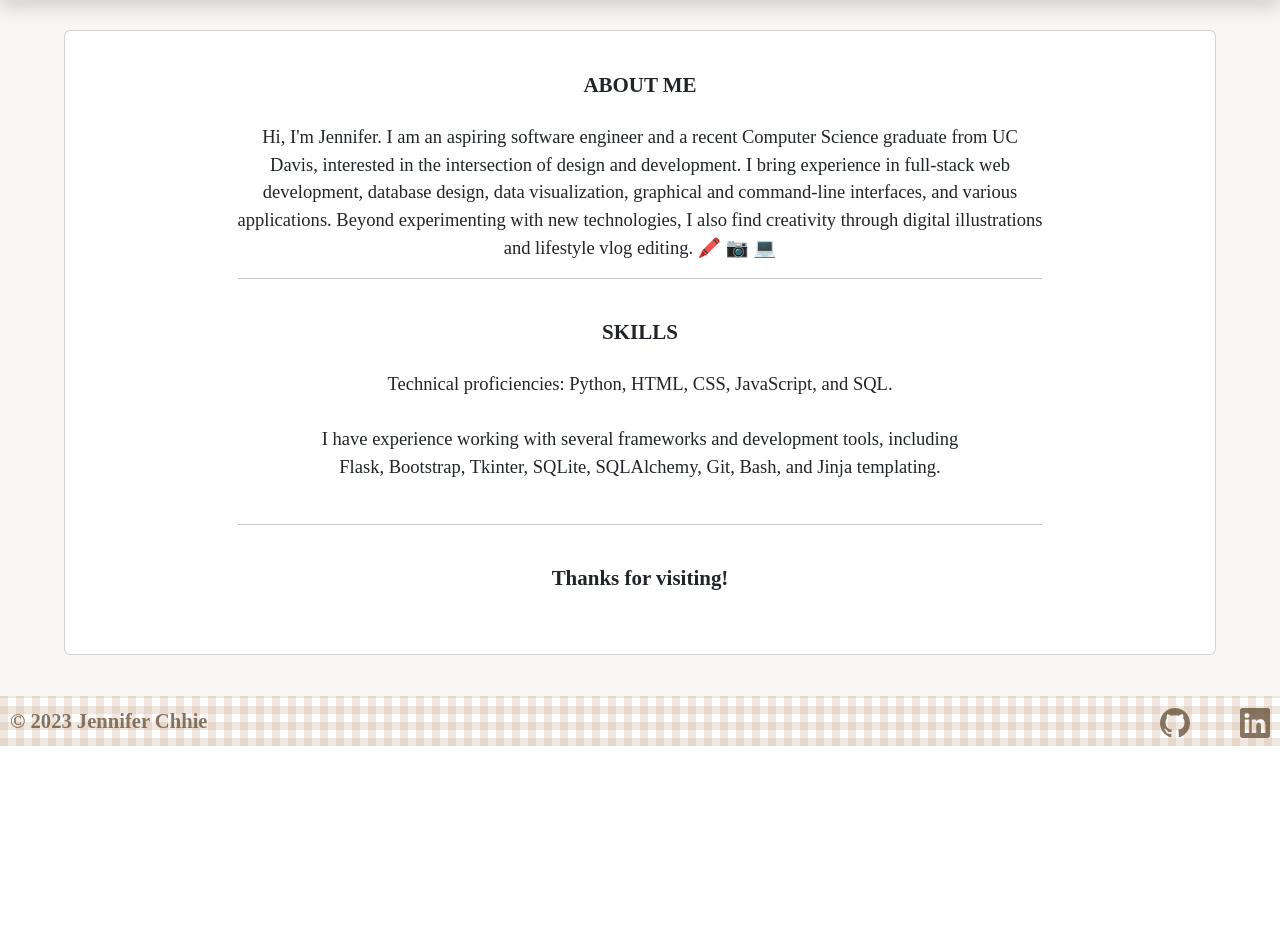
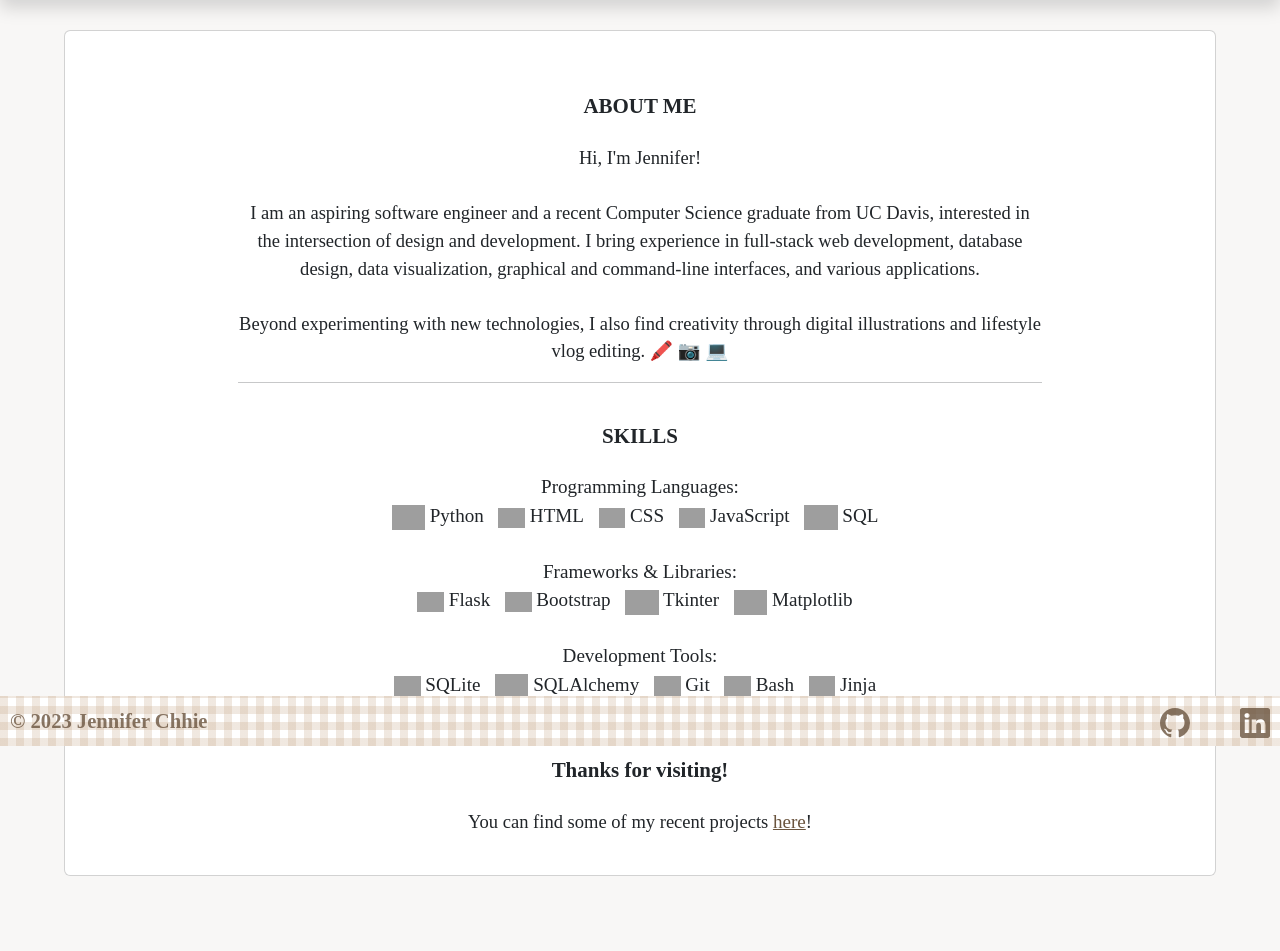
Before and after one commit to jschhie/portfolio, a Flask app: page /about in a window 1280 px wide. Shown: the part 54-1005 px from the top of the page. Before the commit the page ends 800 px from the top, so only its background shows below. Run offline with Flask 3, Linux system fonts and the light colour scheme; some web fonts are replaced; grey boxes are pictures that could not be loaded.

Commit message:
update style

```diff
--- a/website/static/style.css
+++ b/website/static/style.css
@@ -44,10 +44,6 @@ p {
     margin-bottom: 2%;
     font-size: 1.2em;
     font-weight: bolder;
-}
-
-.new-section:first-of-type {
-    margin-top: 0;
 }
 
 .about-body {
@@ -266,7 +262,8 @@ details[open] summary {
 .project-box:hover {
     border-color: rgb(106, 84, 62, 0.6);
     border-width: 1px;
-
+    box-shadow: 5px 5px 15px rgb(219, 218, 218);
+    transition: box-shadow 0.3s ease;
 }
 
 footer {
@@ -342,3 +339,8 @@ footer a, .project-title a, nav a {
     bottom: -15px;
     text-align: center;
 }
+
+.icon-tag {
+    margin-right: 10px;
+    display: inline-block;
+}
--- a/website/templates/about.html
+++ b/website/templates/about.html
@@ -9,9 +9,15 @@
 
         <div class="about-body">
             <p>
-                Hi, I'm Jennifer.
+                Hi, I'm Jennifer!
+            </p>
+            <br>
+            <p>
                 I am an aspiring software engineer and a recent Computer Science graduate from UC Davis, interested in the intersection of design and development.
                 I bring experience in full-stack web development, database design, data visualization, graphical and command-line interfaces, and various applications.
+            </p>
+            <br>
+            <p>
                 Beyond experimenting with new technologies, I also find creativity through digital illustrations and lifestyle vlog editing. 🖍️ 📷 💻 </p>
             </p>
             <hr>
@@ -23,11 +29,81 @@
         </div>
 
         <div class="about-body">
-            <p>Technical proficiencies: Python, HTML, CSS, JavaScript, and SQL.</p>
+            <div>
+                <span class="subheader">Programming Languages:</span>
+                <br>
+                <span class="icon-tag">
+                    <img src="https://www.svgrepo.com/show/314507/python.svg" height="25">
+                    Python
+                </span>
+                <span class="icon-tag">
+                    <img src="https://www.svgrepo.com/show/508839/html5-02.svg" height="20">
+                    HTML
+                </span>
+                <span class="icon-tag">
+                    <img src="https://www.svgrepo.com/show/508795/css3-02.svg" height="20">
+                    CSS
+                </span>
+                <span class="icon-tag">
+                    <img src="https://www.svgrepo.com/show/473670/javascript.svg" height="20">
+                    JavaScript
+                </span>
+                <span class="icon-tag">
+                    <img src="https://www.svgrepo.com/show/341068/sql.svg" height="25">
+                    SQL
+                </span>
+            </div>
+
             <br>
-            <p>I have experience working with several frameworks and development tools, including </p>
-            <p>Flask, Bootstrap, Tkinter, SQLite, SQLAlchemy, Git, Bash, and Jinja templating.</p>
+
+            <div>
+                <span class="subheader">Frameworks & Libraries:</span>
+                <br>
+                <span class="icon-tag">
+                    <img src="https://www.svgrepo.com/show/508915/flask.svg" height="20">
+                    Flask
+                </span>
+                <span class="icon-tag">
+                    <img src="https://www.svgrepo.com/show/330083/bootstrap.svg" height="20">
+                    Bootstrap
+                </span>
+                <span class="icon-tag">
+                    <img src="https://www.svgrepo.com/show/314507/python.svg" height="25">
+                    Tkinter
+                </span>
+                <span class="icon-tag">
+                    <img src="https://www.svgrepo.com/show/314507/python.svg" height="25">
+                    Matplotlib
+                </span>
+            </div>
+
             <br>
+
+            <div>
+                <span class="subheader">Development Tools:</span>
+                <br>
+                <span class="icon-tag">
+                    <img src="https://www.svgrepo.com/show/473796/sqlite.svg" height="20">
+                    SQLite
+                </span>
+                <span class="icon-tag">
+                    <img src="https://www.svgrepo.com/show/341068/sql.svg" height="25">
+                    SQLAlchemy
+                </span>
+                <span class="icon-tag">
+                    <img src="https://www.svgrepo.com/show/473619/git.svg" height="20">
+                    Git
+                </span>
+                <span class="icon-tag">
+                    <img src="https://www.svgrepo.com/show/508897/bash02.svg" height="20">
+                    Bash
+                </span>
+                <span class="icon-tag">
+                    <img src="https://www.svgrepo.com/show/330741/jinja.svg" height="20">
+                    Jinja
+                </span>
+            </div>
+
             <hr>
         </div>
 
@@ -35,5 +111,9 @@
             Thanks for visiting!
         </div>
 
+        <div class="about-body">
+            <p>You can find some of my recent projects <a href="/projects">here</a>!</p>
+        </div>
+
     </div>
 {% endblock %}
--- a/website/templates/home.html
+++ b/website/templates/home.html
@@ -11,8 +11,6 @@
         <p>An aspiring full-stack software engineer, interested in bridging design and development in applications.</p>
         <br>
         <p>Feel free to explore my recent work by visiting the <span><a href="https://jschhieportfolio.pythonanywhere.com/projects">Projects</a></span> tab, or get to know me better by checking out the <span><a href="https://jschhieportfolio.pythonanywhere.com/about">About</a></span> section!</p>
-        <hr>
-        <p>[ built with Flask, Python, HTML, CSS, Bootstrap, & JavaScript ]</p>
     </div>
 
 </div>
```
Also changed, not shown: website/templates/projects.html (+9 -1 lines), README.md.
